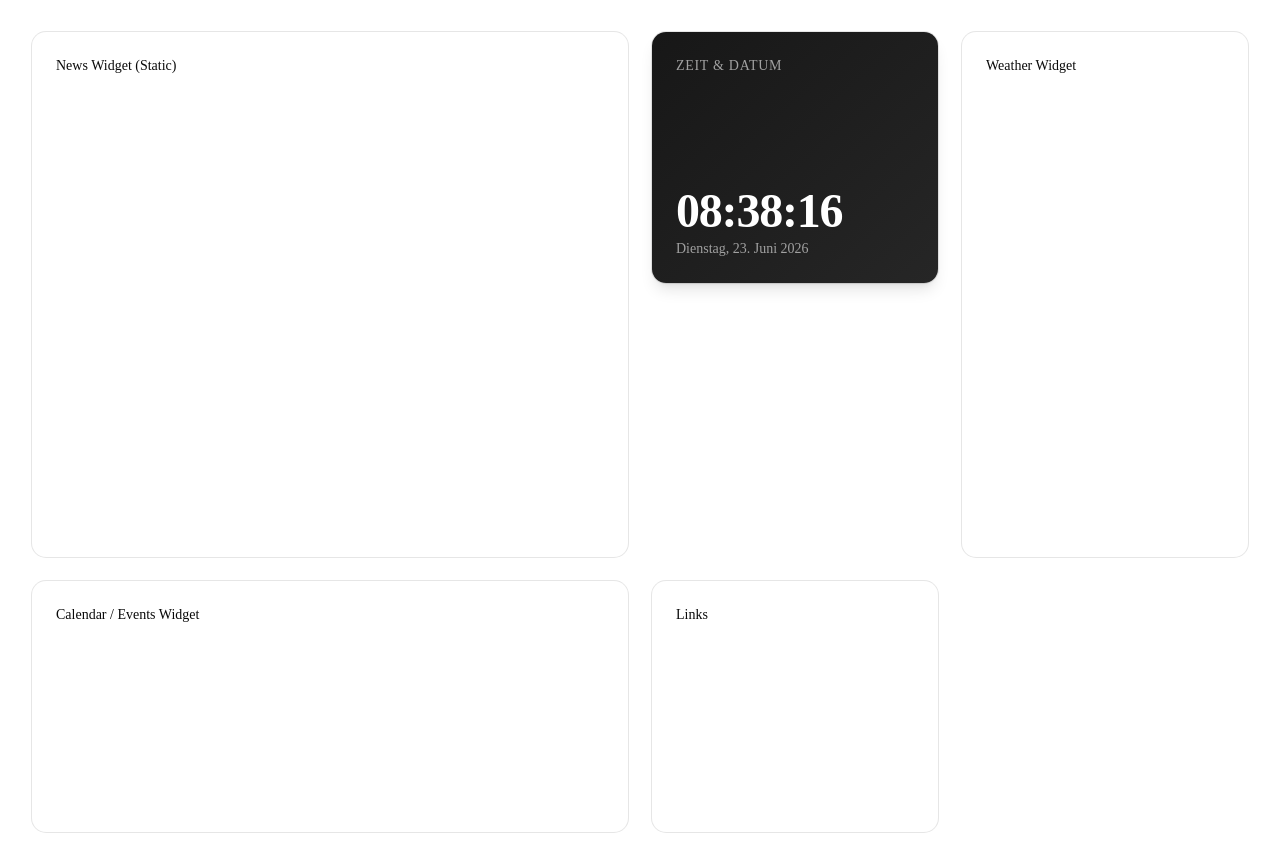
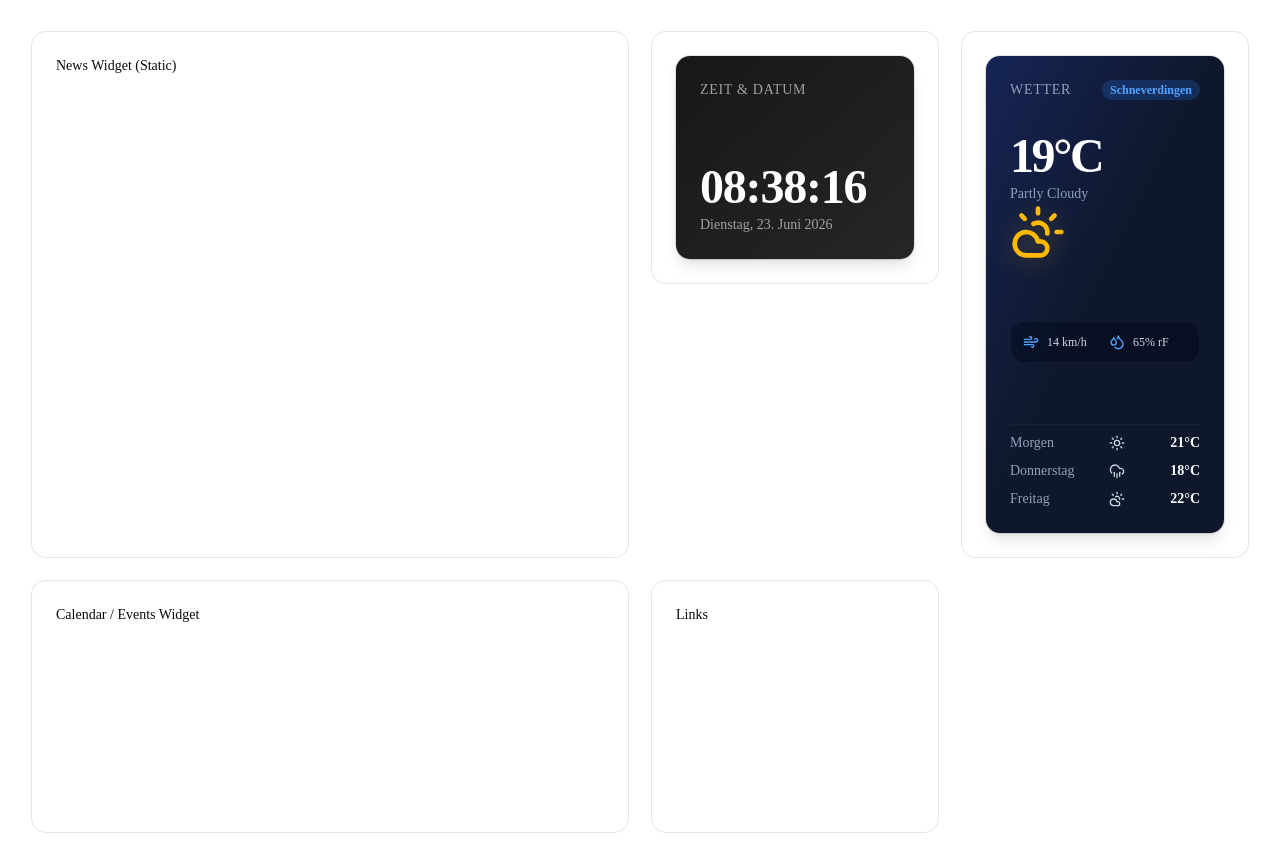
Before and after one commit to onkelsmo/bento-dash, a Next.js app: page / in a window 1280 px wide. Built offline with nearby package versions, Linux system fonts and the light colour scheme.

Commit message:
ADD: weather widget

```diff
--- a/app/page.tsx
+++ b/app/page.tsx
@@ -1,5 +1,6 @@
 import { Card } from "@/components/ui/card";
 import { ClockWidget } from "@/components/widgets/clock-widget";
+import { WeatherWidget } from "@/components/widgets/weather-widget";
 
 export default function Dashboard() {
   return (
@@ -8,9 +9,9 @@ export default function Dashboard() {
         {/* News (big) */}
         <Card className="md:col-span-2 md:row-span-2 p-6">News Widget (Static)</Card>
         {/* Clock (small) */}
-        <ClockWidget />
+        <Card className="md:col-span-1 md:row-span-1 p-6"><ClockWidget /></Card>
         {/* Weather (medium) */}
-        <Card className="md:col-span-1 md:row-span-2 p-6">Weather Widget</Card>
+        <Card className="md:col-span-1 md:row-span-2 p-6"><WeatherWidget /></Card>
         {/* Calender / Events (long) */}
         <Card className="md:col-span-2 md:row-span-1 p-6">Calendar / Events Widget</Card>
         {/* Quick Links */}
--- /dev/null
+++ b/components/widgets/weather-widget.tsx
@@ -0,0 +1,69 @@
+import { Card, CardContent, CardHeader, CardTitle } from "@/components/ui/card";
+import { CloudSun, Droplets, Wind, CloudRain, Sun } from "lucide-react";
+
+export async function WeatherWidget() {
+    const weatherData = {
+        temp: 19,
+        condition: "Partly Cloudy",
+        location: "Schneverdingen",
+        humidity: 65,
+        wind: 14,
+        forecast: [
+            { day: "Morgen", temp: 21, icon: Sun },
+            { day: "Donnerstag", temp: 18, icon: CloudRain },
+            { day: "Freitag", temp: 22, icon: CloudSun },
+        ]
+    }
+
+    return (
+        <Card className="h-full flex flex-col justify-between p-6 bg-linear-to-br from-blue-950 via-slate-900 to-slate-900 text-white border-none shadow-lg">
+            <CardHeader className="p-0 flex flex-row items-center justify-between space-y-0">
+                <CardTitle className="text-sm font-medium tracking-wider text-slate-400 uppercase">
+                    Wetter
+                </CardTitle>
+                <span className="text-xs font-semibold bg-blue-500/20 text-blue-400 px-2 py-0.5 rounded-full">
+                    {weatherData.location}
+                </span>
+            </CardHeader>
+
+            <CardContent className="p-0 mt-4 flex grow flex-col justify-between">
+                <div className="flex items-center justify-between">
+                    <div>
+                        <div className="text-5xl font-black tracking-tighter">
+                            {weatherData.temp}°C
+                        </div>
+                        <p className="text-sm text-slate-400 mt-1 font-medium">
+                            {weatherData.condition}
+                        </p>
+                        <CloudSun className="w-14 h-14 text-amber-400 drop-shadow-[0_4px_12px_rgba(251,191,36,0.3)]" />
+                    </div>
+                </div>
+
+                <div className="grid grid-cols-2 gap-2 my-4 p-3 bg-slate-950/40 rounded-xl border border-slate-800/50">
+                    <div className="flex items-center gap-2 text-xs text-slate-300">
+                        <Wind className="w-4 h-4 text-blue-400" />
+                        <span>{weatherData.wind} km/h</span>
+                    </div>
+                    <div className="flex items-center gap-2 text-xs text-slate-300">
+                        <Droplets className="w-4 h-4 text-blue-400" />
+                        <span>{weatherData.humidity}% rF</span>
+                    </div>
+                </div>
+
+                <div className="space-y-2 pt-2 border-t border-slate-800/60">
+                    {weatherData.forecast.map((f, index) => {
+                        const Icon = f.icon;
+                        return (
+                            <div key={index} className="flex items-center justify-between text-sm">
+                                <span className="text-slate-400 w-16">{f.day}</span>
+                                <Icon className="w-4 h-4 text-slate-300" />
+                                <span className="font-semibold w-10 text-right">{f.temp}°C</span>
+                            </div>
+                        );
+                    })}
+                </div>
+
+            </CardContent>
+        </Card>
+    )
+}
```
